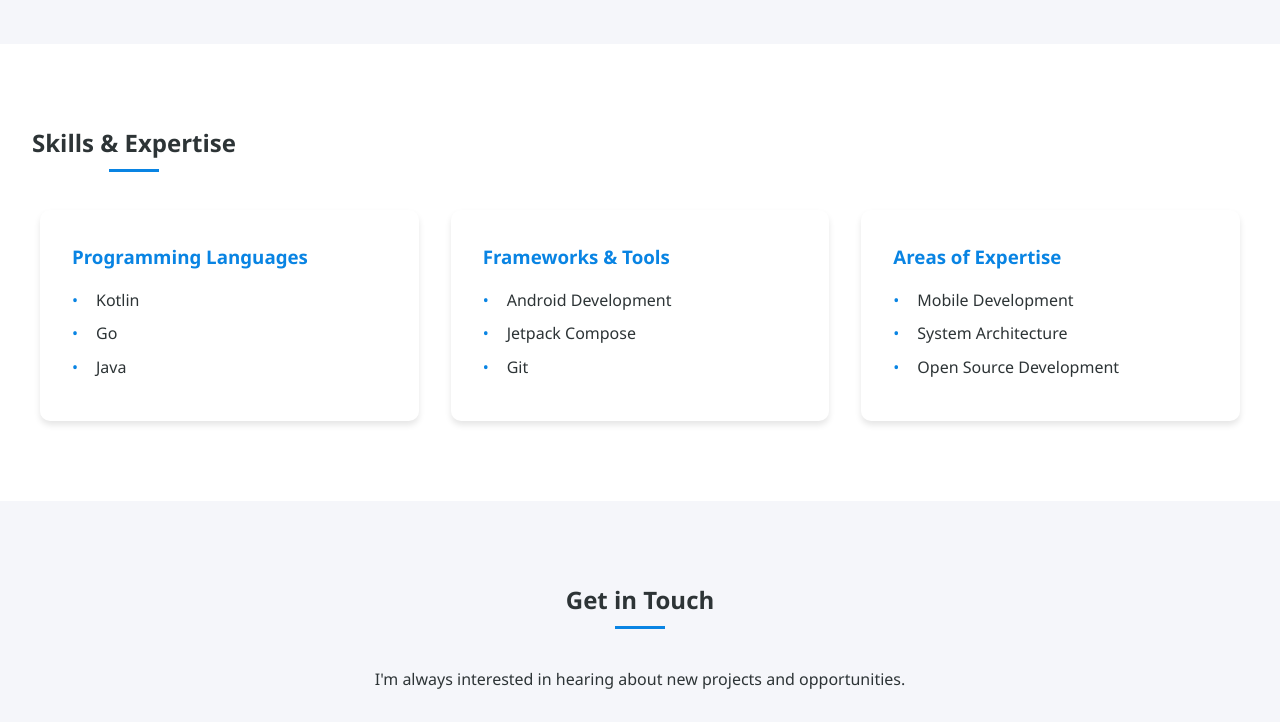
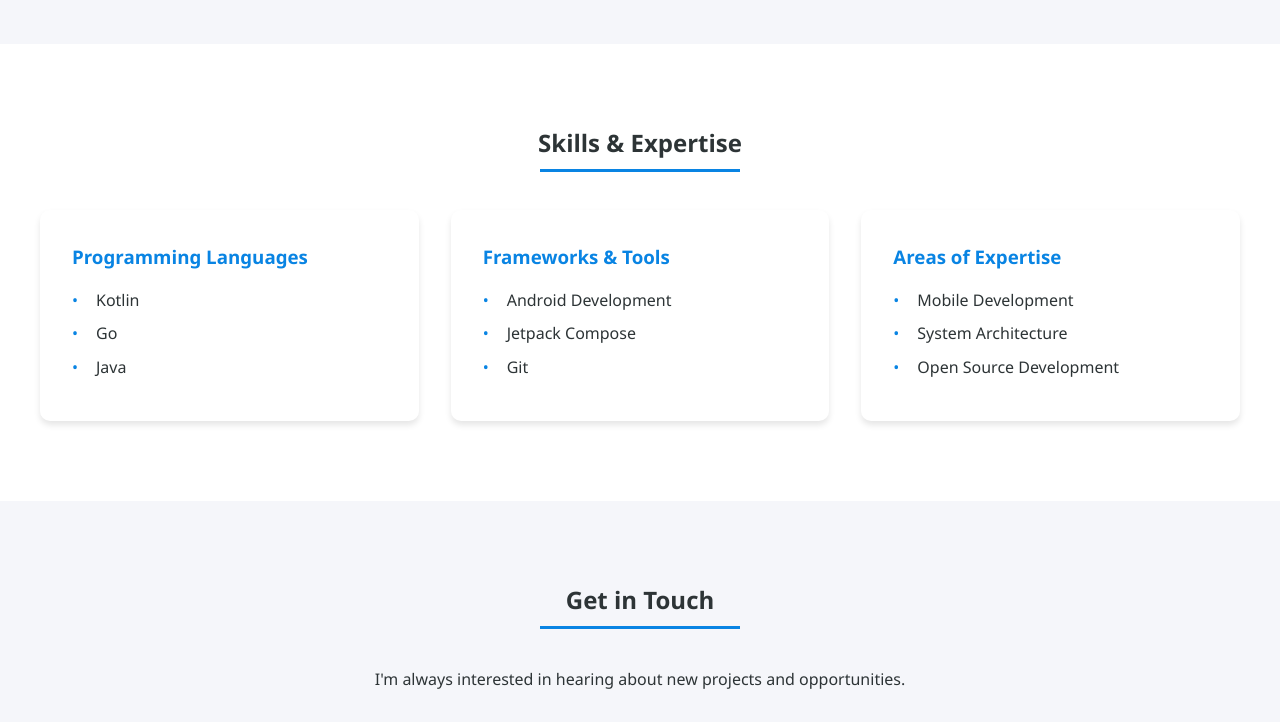
Before and after one commit to arya458/arya458, a plain HTML site: page docs/index.html in a window 1280 px wide. Shown: the part 1480-2202 px from the top of the page. Drawn offline with Linux system fonts and the light colour scheme.

```diff
--- a/docs/index.html
+++ b/docs/index.html
@@ -69,7 +69,9 @@
         </section>
 
         <section id="projects" class="projects">
+            <div class="wrapper-section-title">
             <h2 class="section-title">Featured Projects</h2>
+            </div>
             <div class="project-grid">
                 <article class="project-card">
                     <h3>LogManagingSystem</h3>
@@ -107,7 +109,9 @@
         </section>
 
         <section id="skills" class="skills">
+            <div class="wrapper-section-title">
             <h2 class="section-title">Skills & Expertise</h2>
+            </div>
             <div class="skills-grid">
                 <article class="skill-category">
                     <h3>Programming Languages</h3>
@@ -137,7 +141,9 @@
         </section>
 
         <section id="contact" class="contact">
+            <div class="wrapper-section-title">
             <h2 class="section-title">Get in Touch</h2>
+            </div>
             <div class="contact-content">
                 <div class="contact-info">
                     <p>I'm always interested in hearing about new projects and opportunities.</p>
--- a/docs/styles.css
+++ b/docs/styles.css
@@ -43,7 +43,7 @@
 }
 
 @keyframes scaleIn {
-    from { transform: scale(0.9); opacity: 0; }
+    from { transform: scale(0); opacity: 0; }
     to { transform: scale(1); opacity: 1; }
 }
 
@@ -70,23 +70,33 @@
     animation: fadeIn 1s ease-out 0.9s both;
 }
 
+.wrapper-section-title{
+    display: flex;
+    width: 100%;
+    justify-content: center;
+    align-items: center;
+}
+
 .section-title {
     position: relative;
+    text-align: center;
     display: inline-block;
     margin-bottom: 3rem;
 }
 
 .section-title::after {
+    transform: translateX(-50%);
     content: '';
     position: absolute;
     bottom: -10px;
     left: 50%;
-    transform: translateX(-50%);
-    width: 50px;
+    width: 200px;
     height: 3px;
     background: var(--secondary-color);
-    animation: scaleIn 0.5s ease-out;
+    transition: fadeIn 0.5s ease;
+
 }
+
 
 /* Navigation */
 .navbar {
```
